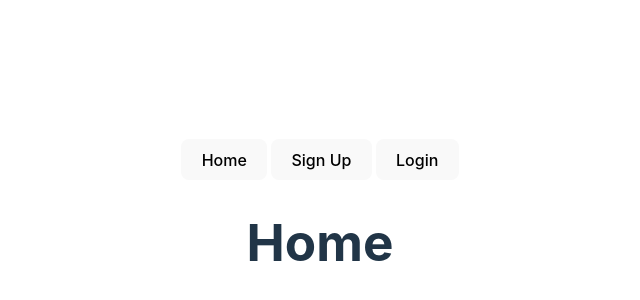
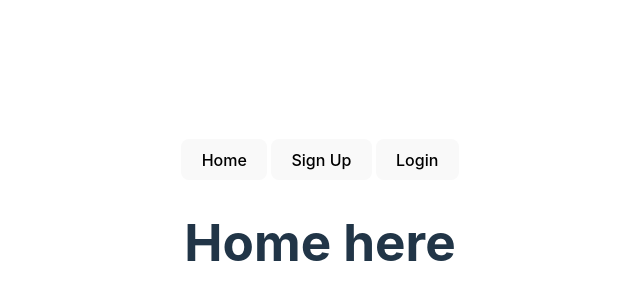
Before and after one commit to Sivva2/Recipe-MERN, a React (Vite) app: page / in a window 1280 px wide. Shown: the part 178-478 px from the top of the page, without its empty margins (320-960 px from the left). Built offline with nearby package versions, Linux system fonts and the light colour scheme; no server answers.

Commit message:
correction

```diff
--- a/src/pages/HomePage.jsx
+++ b/src/pages/HomePage.jsx
@@ -1,7 +1,7 @@
 const HomePage = () => {
   return (
     <>
-      <h1>Home</h1>
+      <h1>Home here</h1>
     </>
   );
 };
```
